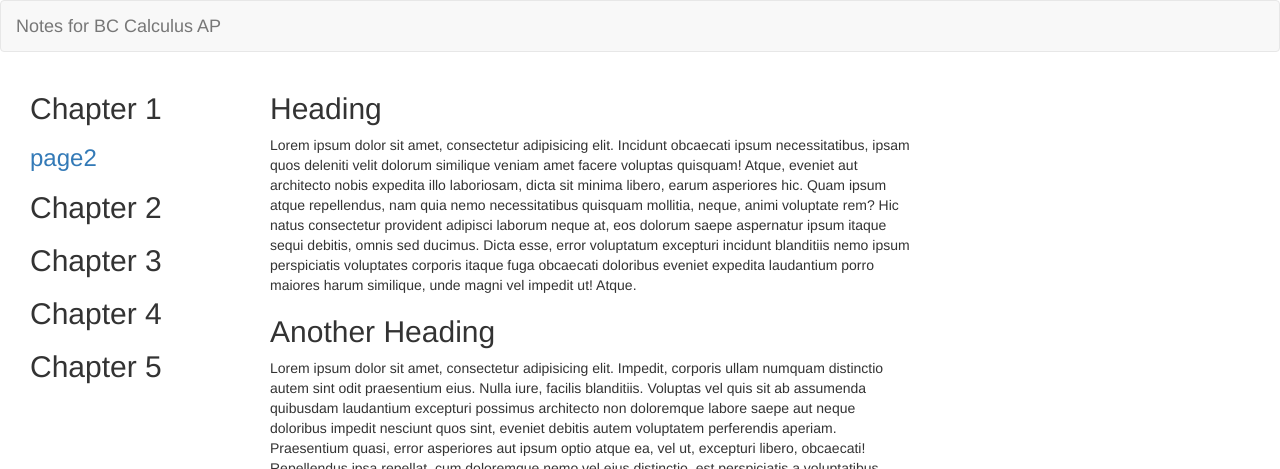
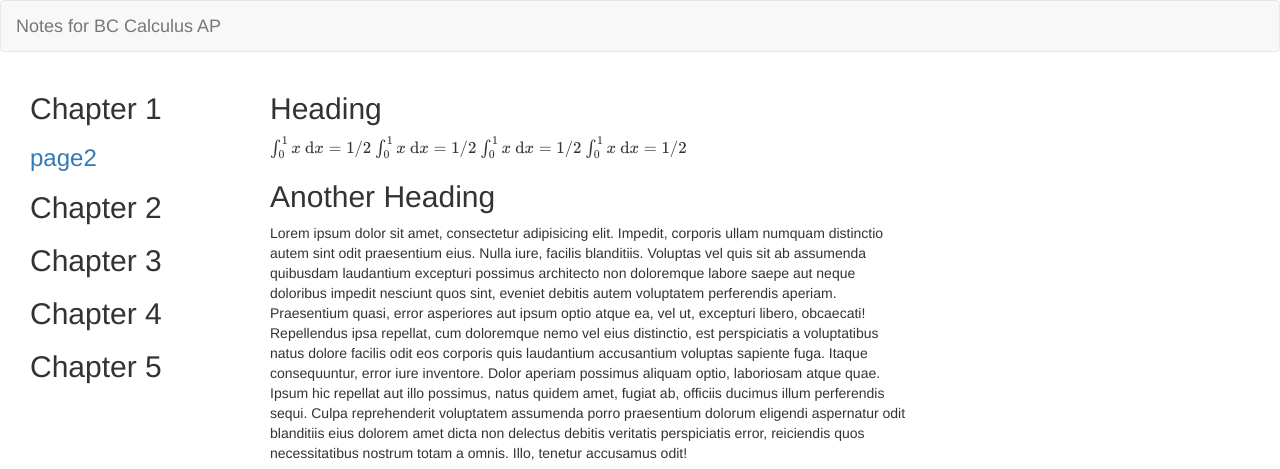
Before and after one commit to porglezomp/ap-calc, a Jekyll site: the page built from index.md, in a window 1280 px wide, cut to the strip 0-469 px from the top of the page. Built offline with Jekyll 4.4.1, drawn with Linux system fonts in a browser that asks for light colours; nearby versions of some CDN libraries; Markdown is read by kramdown in place of the engine named in the settings; formulas are drawn with MathJax 3.

Commit message:
Add more mathjax and spacing fix

```diff
--- a/index.md
+++ b/index.md
@@ -5,7 +5,18 @@ layout: default
 Heading
 -------
 
-Lorem ipsum dolor sit amet, consectetur adipisicing elit. Incidunt obcaecati ipsum necessitatibus, ipsam quos deleniti velit dolorum similique veniam amet facere voluptas quisquam! Atque, eveniet aut architecto nobis expedita illo laboriosam, dicta sit minima libero, earum asperiores hic. Quam ipsum atque repellendus, nam quia nemo necessitatibus quisquam mollitia, neque, animi voluptate rem? Hic natus consectetur provident adipisci laborum neque at, eos dolorum saepe aspernatur ipsum itaque sequi debitis, omnis sed ducimus. Dicta esse, error voluptatum excepturi incidunt blanditiis nemo ipsum perspiciatis voluptates corporis itaque fuga obcaecati doloribus eveniet expedita laudantium porro maiores harum similique, unde magni vel impedit ut! Atque.
+$$
+\int_0^1 x\ \mathrm{d}x = 1/2
+$$
+$$
+\int_0^1 x\ \mathrm{d}x = 1/2
+$$
+$$
+\int_0^1 x\ \mathrm{d}x = 1/2
+$$
+$$
+\int_0^1 x\ \mathrm{d}x = 1/2
+$$
 
 Another Heading
 ---------------
```
Also changed, not shown: page2.md (+1 -1 lines).
